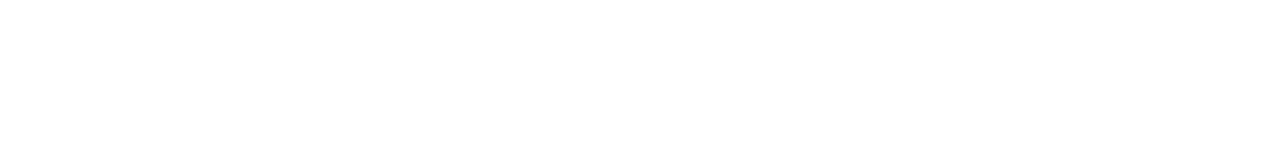
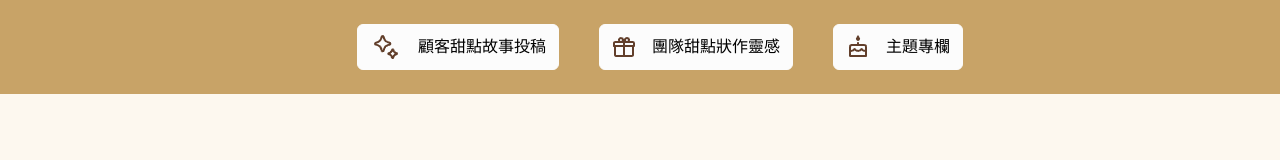
Before and after one commit to yunyayaya/DerrestStory, a website built with Vite: page pages/story.html in a window 1280 px wide. Built offline with nearby package versions, Linux system fonts and the light colour scheme; a web font is replaced by a local one.

Commit message:
[Lotte]新增base樣式檔，四個頁面都可以套用

```diff
--- a/assets/scss/all.scss
+++ b/assets/scss/all.scss
@@ -1,8 +1,7 @@
 
 @import "../node_modules/bootstrap/scss/functions";
-@import "./stylesheets/helpers/variables";
+@import "./helpers/variables";
 @import "../node_modules/bootstrap/scss/bootstrap";
-
 
 //專題主要字形：中英
 @import url('https://fonts.googleapis.com/css2?family=Nunito:ital,wght@0,200..1000;1,200..1000&family=Zen+Maru+Gothic:wght@300;400;500;700;900&display=swap');
--- a/assets/scss/base/_base.scss
+++ b/assets/scss/base/_base.scss
@@ -1,10 +1,37 @@
-img{
+// base
+body {
+    font-family:"Zen Maru Gothic", "Nunito", sans-serif;
+    line-height: 1.5;
+    background: #FDF8EF;
+    font-size: 16px;
+    color: #2B2B2B;
+  }
+  a{
+    text-decoration: none;
+    display: inline-block;
+    color: inherit;
+  }
+  a :hover{
+    opacity: 0.7;
+  }
+  img{
     max-width: 100%;
-    height:auto;
-    vertical-align: bottom;
-}
+    height: auto;
+    vertical-align: middle;
+  }
+  button {
+    background-color: #FCFCFC;
+    color:#2B2B2B;
+    border: #A8A8A8 solid 1px;
+    cursor: pointer; /* 鼠標指針樣式設為手指形狀 */
+  }
+  button:hover {
+    opacity: 0.7;
+  }
+  button:active{
+    background-color: gray;
+  }
 
-a{
-    display: inline-block;
-    text-decoration: none;
-}
+  .hand-write{
+    font-family: 'Chenyuluoyan', sans-serif;
+  }
--- a/assets/scss/pages/_story.scss
+++ b/assets/scss/pages/_story.scss
@@ -0,0 +1,3 @@
+.ms-40{
+  margin-left: 40px;
+}
--- a/layout/header.ejs
+++ b/layout/header.ejs
@@ -5,7 +5,7 @@
             <div class="d-lg-block d-none" id="navbarText">
                 <ul class="navbar-nav me-auto mb-2 mb-lg-0">
                   <li class="nav-item">
-                    <a class="nav-link active" aria-current="page" href="#">甜點故事</a>
+                    <a class="nav-link active" aria-current="page" href="story.html">甜點故事</a>
                   </li>
                   <li class="nav-item">
                     <a class="nav-link" href="#">所有商品</a>
--- a/pages/story.html
+++ b/pages/story.html
@@ -0,0 +1,34 @@
+<!DOCTYPE html>
+<html lang="en">
+<head>
+  <meta charset="UTF-8">
+  <meta name="viewport" content="width=device-width, initial-scale=1.0">
+  <title>甜點故事專欄</title>
+  <link rel="stylesheet" href="../assets/scss/all.css">
+  <!-- Swiper CDN  -->
+  <link rel="stylesheet" href="https://cdn.jsdelivr.net/npm/swiper@11/swiper-bundle.min.css"/>
+  <script src="https://code.iconify.design/3/3.1.0/iconify.min.js"></script>
+</head>
+
+<body>
+  <%- include('./layout/header'); -%>
+    <div class="container-fluid bg-secondary-600 ">
+      <div class="d-flex justify-content-center py-4 ">
+        <button type="button" class="btn btn-grey-000 ms-40 d-flex align-items-center">
+          <img src="/assets/images/img_story/icon-sparkle.png" alt="" class="me-3">
+          <span>顧客甜點故事投稿</span>
+        </button>
+        <button type="button" class="btn btn-grey-000 ms-40 d-flex align-items-center">
+          <img src="/assets/images/img_story/icon-present.png" alt="" class="me-3">
+          <span>團隊甜點狀作靈感</span>
+        </button>
+        <button type="button" class="btn btn-grey-000 ms-40 d-flex align-items-center">
+          <img src="/assets/images/img_story/icon-cake.png" alt="" class="me-3">
+          <span>主題專欄</span>
+        </button>
+      </div>
+
+  <!-- <%- include('./layout/footer'); -%> -->
+  <script type="module" src="../main.js"></script>
+</body>
+</html>
```
Also changed, not shown: assets/images/img_story/icon-cake.png (added), assets/images/img_story/icon-present.png (added), assets/images/img_story/icon-sparkle.png (added), assets/scss/helpers/_variables-dark.scss (renamed from assets/scss/stylesheets/helpers/_variables-dark.scss), assets/scss/helpers/_variables.scss (renamed from assets/scss/stylesheets/helpers/_variables.scss).
